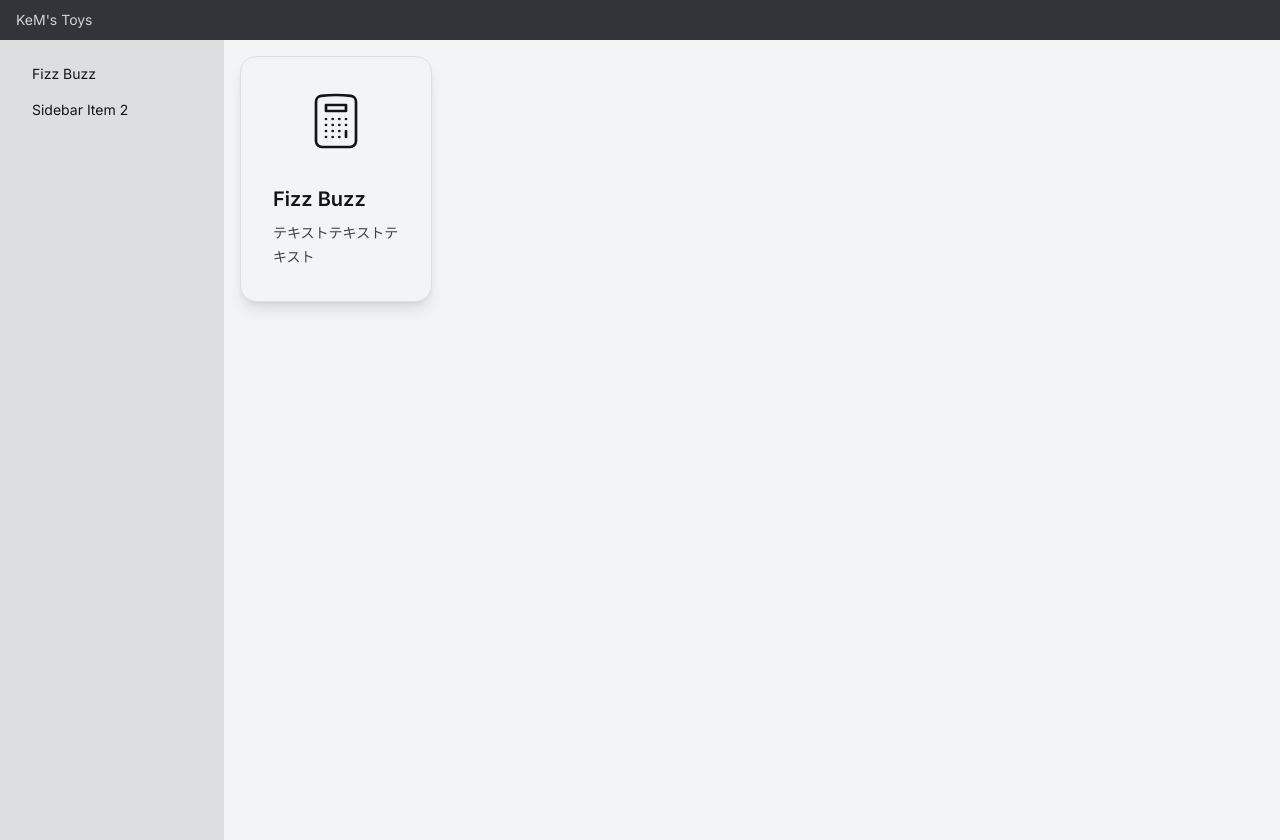
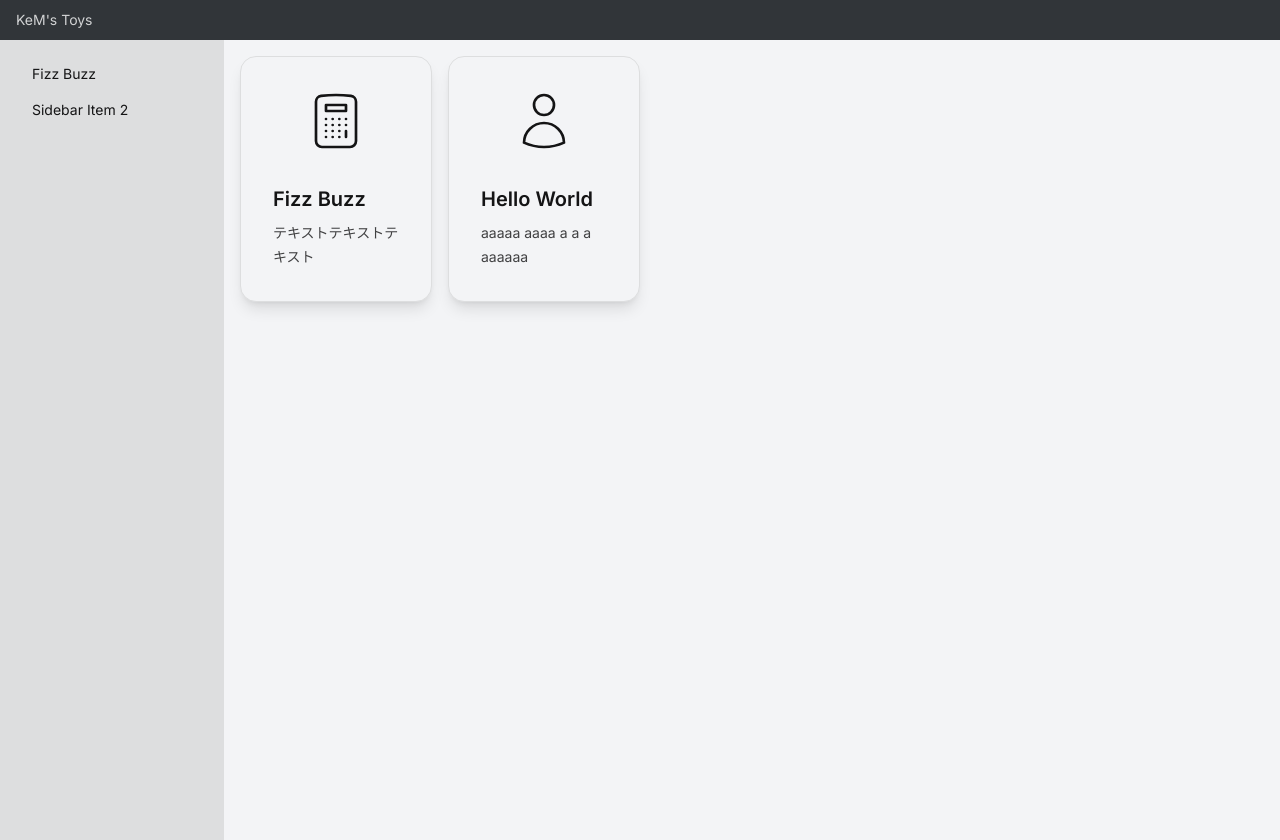
Before and after one commit to kem198/kems-toys, a Next.js app: page / in a window 1280 px wide. Built offline with nearby package versions, Linux system fonts and the light colour scheme.

Commit message:
toys.json からのループ処理を実装

```diff
--- a/src/app/page.tsx
+++ b/src/app/page.tsx
@@ -1,15 +1,33 @@
 import ToyCard from '@/components/Molecules/ToyCard';
-import Toys from './toys.json';
+import ToysData from './toys.json';
+
+// Toysオブジェクトの型をアノテーション
+const Toys = ToysData;
 
 export default function Home() {
+  // ToyCardコンポーネントを生成する関数
+  const generateToyCards = () =>
+    Object.keys(Toys).map((key) => {
+      const toy = Toys[key];
+      return (
+        <div
+          className="flex flex-wrap justify-center gap-4 lg:justify-normal"
+          key={key}
+        >
+          <ToyCard
+            title={toy.title}
+            description={toy.description}
+            link={toy.link}
+            svgD={toy.svgD}
+          />
+        </div>
+      );
+    });
+
+  // ToyCardコンポーネントの配列を生成し、返す
   return (
     <div className="flex flex-wrap justify-center gap-4 lg:justify-normal">
-      <ToyCard
-        title={Toys.fizzBuzz.title}
-        description={Toys.fizzBuzz.description}
-        link={Toys.fizzBuzz.link}
-        svgD={Toys.fizzBuzz.svgD}
-      />
+      {generateToyCards()}
     </div>
   );
 }
```
